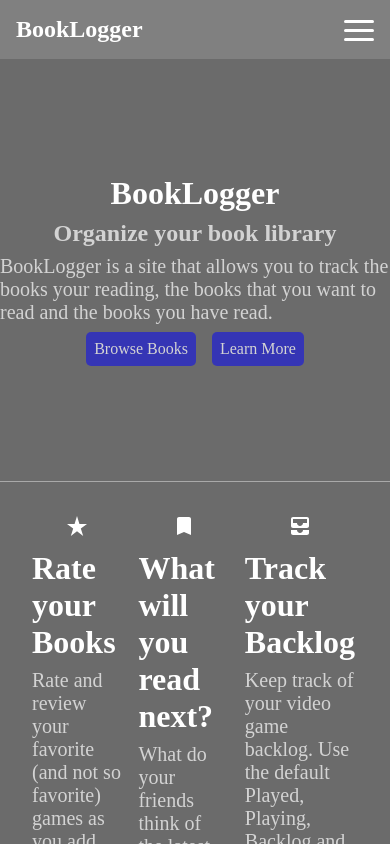
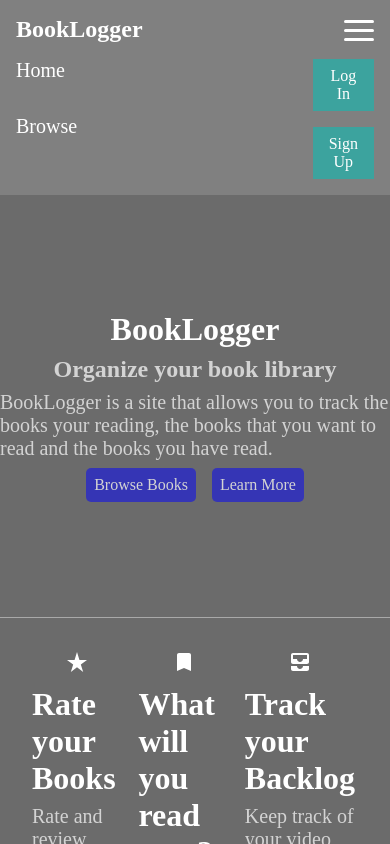
Before and after one commit to p2557506/book-logger, a React (Create React App) app in the folder client/: page / in a window 390 px wide. Shown: the top 844 px of the page. Built offline with nearby package versions, Linux system fonts and the light colour scheme; no server answers.

Commit message:
Navbar styling and responsivity improvements

```diff
--- a/client/src/components/navbar/Navbar.jsx
+++ b/client/src/components/navbar/Navbar.jsx
@@ -11,11 +11,11 @@ const Navbar = () => {
   axios.defaults.withCredentials = true
   //User details
 
-  const [id,setId] = useState();
+
 
 
   const location = useLocation();
-  const route = location.pathname.split("/")[1];
+
 
   useEffect(() => {
     const fetchProfile = async  (e) =>{
@@ -52,10 +52,12 @@ const handleLogout =  async () =>{
 }
 console.log(avatarImg)
 
-const handleSearchTerm = (e) =>{
-  console.log(e.target.value)
-  setSearchTerm(e.target.value)
-}
+//Navbar Toggle
+const toggleButton = document.getElementsByClassName("toggleButton")[0];
+const navOptions = document.getElementsByClassName("navOptions")[0];
+console.log(navOptions)
+
+
 
 
 
--- a/client/src/components/navbar/navbar.scss
+++ b/client/src/components/navbar/navbar.scss
@@ -152,6 +152,8 @@
 
 
 
+
+
 }
 
 @media(max-width: 768px){
@@ -163,9 +165,9 @@
 
         flex-direction: column;
         background-color: gray;
-        position:sticky;
+
         top: 0;
-        z-index: 100;
+
         width: 100%;
 
         padding: 1rem;
@@ -202,10 +204,10 @@
             }
         }
         .navOptions{
-            display: none;
+            display: flex;
             width: 100%;
             align-items: flex-start;
-
+            margin-top: 1rem;
 
 
 
@@ -216,7 +218,7 @@
                 flex-direction: column;
                 align-items: flex-start;
                 width: 100%;
-                gap: 1rem;
+
                 font-size: 1.25rem;
 
 
@@ -264,12 +266,12 @@
                     position: absolute;
                     min-width: 100px;
                     box-shadow: 2px 2px 5px rgba(0, 0, 0, 0.8);
-                    display: none;
+
                     a{
                         display: block;
                         color: white;
                         text-decoration: none;
-                        padding: 0.5rem 1rem;
+
 
                         &:hover{
                             background-color: gray;
@@ -288,6 +290,10 @@
             .btns{
                 display: flex;
                 gap: 1rem;
+                flex-direction: column;
+
+                margin-right: 2rem;
+                width: 30%;
 
                 .logBtn{
                     padding: 0.5rem 1rem;
@@ -295,6 +301,7 @@
                     text-decoration: none;
                     color: white;
                     transition: ease 0.2s;
+                    text-align: center;
 
                     background-color: rgba(32, 178, 171, 0.700);
                     &:hover{
@@ -309,6 +316,7 @@
                     text-decoration: none;
                     color: white;
                     transition: ease 0.2s;
+                    text-align: center;
 
                     background-color: rgba(32, 178, 171, 0.700);
                     &:hover{
--- a/client/src/pages/allBooks/allBooks.scss
+++ b/client/src/pages/allBooks/allBooks.scss
@@ -7,6 +7,7 @@
         align-items: center;
         padding: 1rem;
         background-color: crimson;
+        flex-wrap: wrap;
         h2{
             color: white;
         }
@@ -15,6 +16,7 @@
         }
         .expP{
             color: lightgray;
+            text-align: center;
         }
     }
     .wishlistPageDescription{
@@ -259,9 +261,11 @@
             }
             .guideP{
                 color: lightgray;
+
             }
             .expP{
                 color: lightgray;
+
             }
         }
 
```
